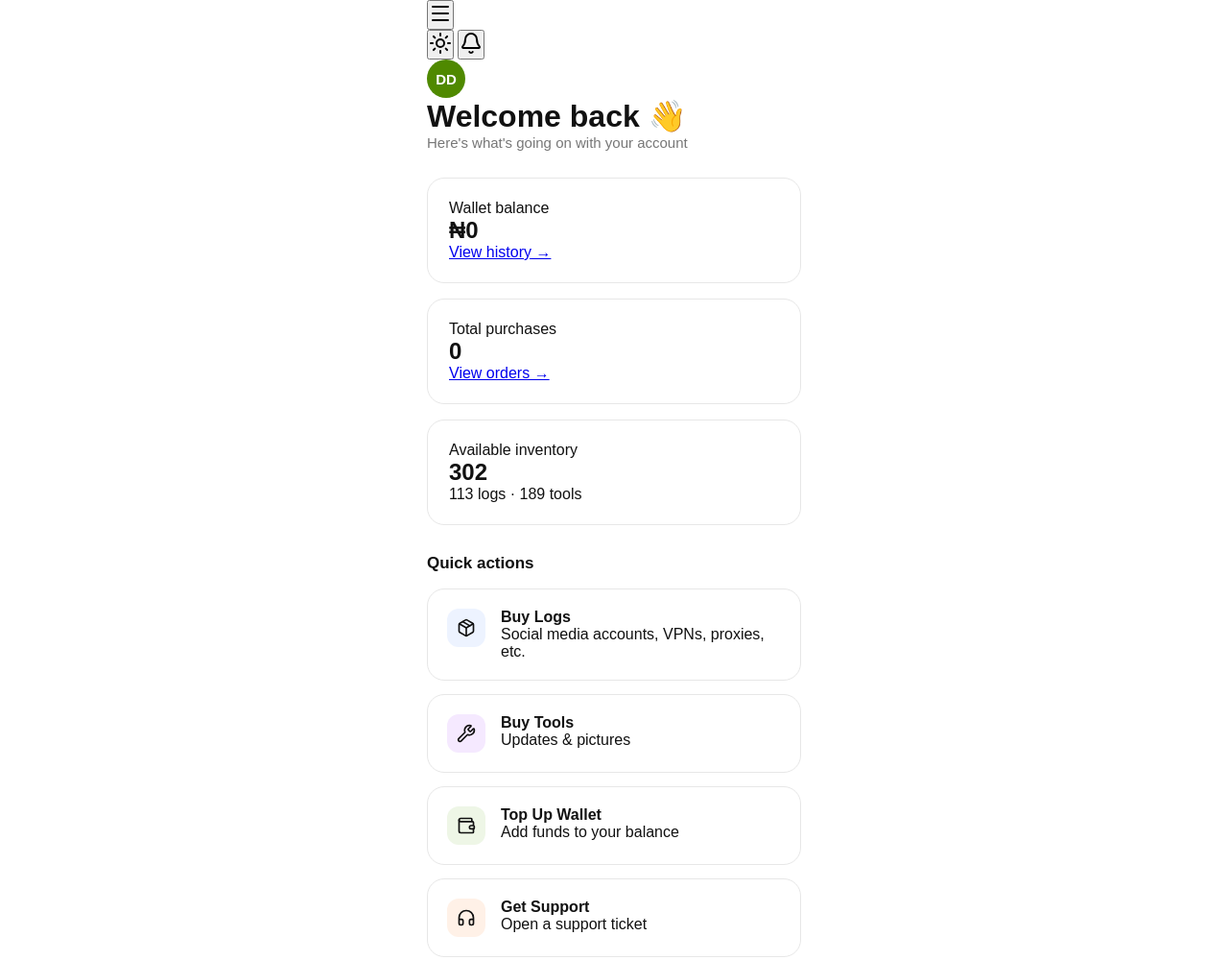
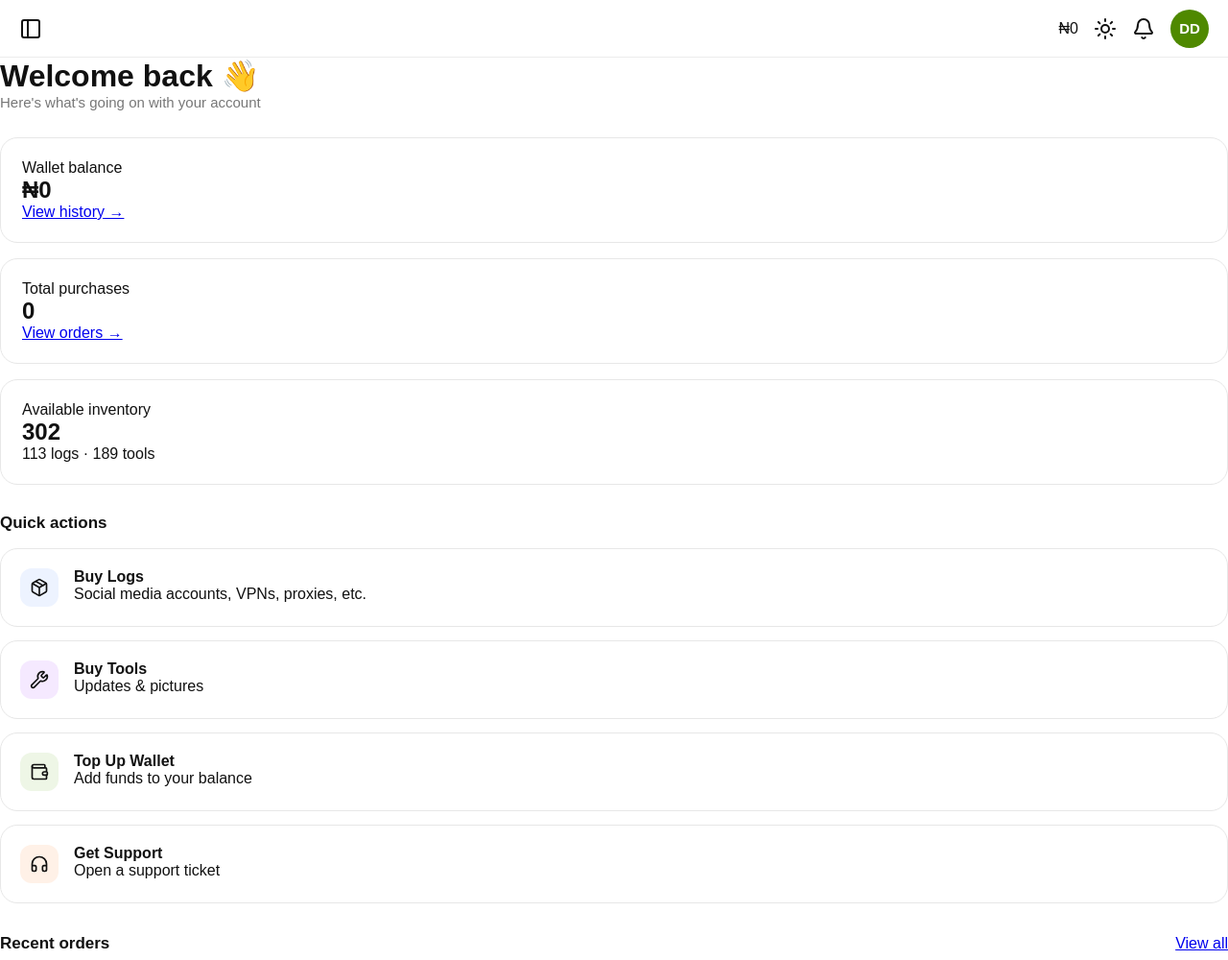
Before and after one commit to danielidoghe-beep/thesuftsocials3, a plain HTML site: page dashboard.html in a window 1280 px wide. Shown: the top 1000 px of the page at 96% size. Drawn offline with nearby package versions, Linux system fonts and the light colour scheme; no server answers.

Commit message:
Refactor dashboard layout with topbar elements

```diff
--- a/dashboard.html
+++ b/dashboard.html
@@ -11,25 +11,21 @@
 </head>
 <body>
 
-<div class="dashboard">
+<div class="topbar">
 
-<header class="dashboard-header">
+<div class="topbar-left">
+<i data-lucide="panel-left"></i>
+</div>
 
-<div class="header-top">
+<div class="topbar-right">
 
-<button class="menu-btn">
-<i data-lucide="menu"></i>
-</button>
+<div class="wallet-pill">
+₦0
+</div>
 
-<div class="header-right">
+<i data-lucide="sun"></i>
 
-<button class="theme-btn">
-<i data-lucide="sun"></i>
-</button>
-
-<button class="bell-btn">
 <i data-lucide="bell"></i>
-</button>
 
 <div id="profileInitials" class="avatar">
 DD
```
